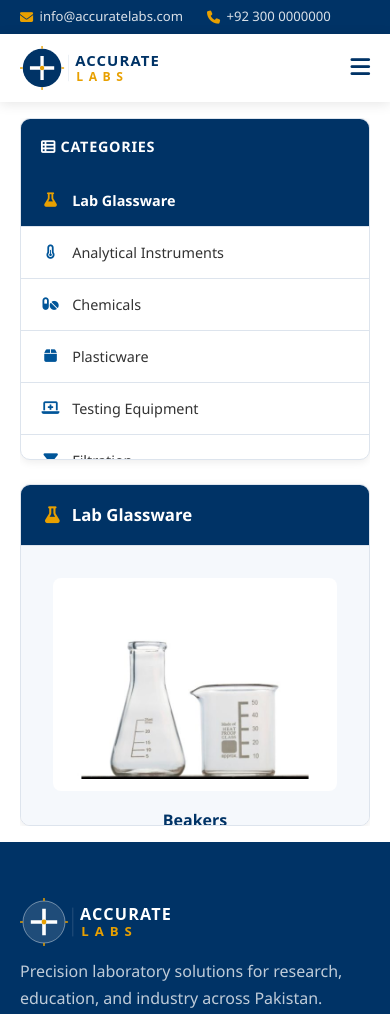
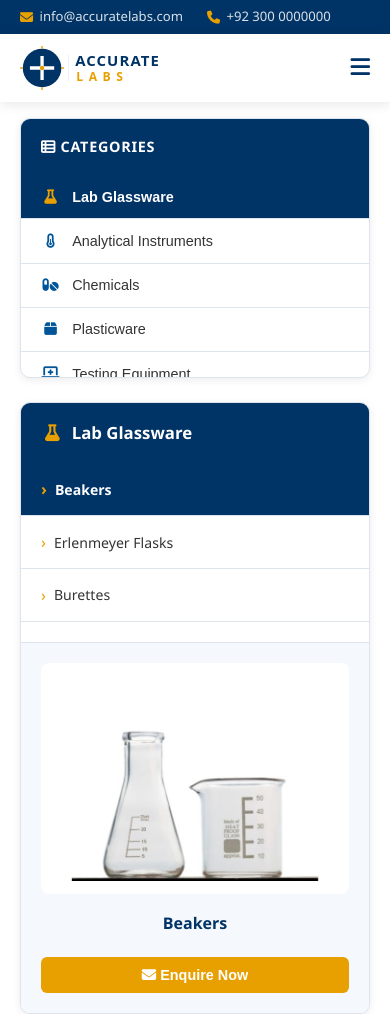
Before and after one commit to athershamim-prog/AccurateLabs, a plain HTML site: page products.html in a window 390 px wide. Shown: the top 1014 px of the page. Drawn offline with Linux system fonts and the light colour scheme.

Commit message:
Convert sidebar to buttons, fix mobile scroll

```diff
--- a/products.html
+++ b/products.html
@@ -25,17 +25,17 @@
     .cat-sidebar ul { list-style: none; padding: 0; margin: 0; overflow-y: auto; flex: 1; }
     .cat-sidebar ul li { border-bottom: 1px solid var(--border); }
     .cat-sidebar ul li:last-child { border-bottom: none; }
-    .cat-sidebar ul li a {
-      display: flex; align-items: center; gap: .75rem;
+    .cat-sidebar ul li button {
+      display: flex; align-items: center; gap: .75rem; width: 100%;
       padding: .85rem 1.25rem; font-size: .9rem; font-weight: 500;
-      color: var(--text); text-decoration: none;
+      color: var(--text); background: none; border: none;
+      text-align: left; cursor: pointer;
       transition: background var(--transition), color var(--transition);
-      cursor: pointer;
     }
-    .cat-sidebar ul li a i { color: var(--blue-mid); width: 1.2rem; text-align: center; flex-shrink: 0; }
-    .cat-sidebar ul li a:hover { background: var(--light-bg); color: var(--blue-dark); }
-    .cat-sidebar ul li a.active { background: var(--blue-dark); color: var(--white); font-weight: 600; }
-    .cat-sidebar ul li a.active i { color: var(--accent); }
+    .cat-sidebar ul li button i { color: var(--blue-mid); width: 1.2rem; text-align: center; flex-shrink: 0; }
+    .cat-sidebar ul li button:hover { background: var(--light-bg); color: var(--blue-dark); }
+    .cat-sidebar ul li button.active { background: var(--blue-dark); color: var(--white); font-weight: 600; }
+    .cat-sidebar ul li button.active i { color: var(--accent); }
 
     /* Product browser */
     .product-panel { background: var(--white); border-radius: 10px; box-shadow: var(--shadow-sm); border: 1px solid var(--border); overflow: hidden; display: flex; flex-direction: column; }
@@ -109,12 +109,15 @@
     .modal__msg.error   { display: block; background: #fdecea; color: #c62828; }
 
     @media (max-width: 900px) {
-      .products-layout { grid-template-columns: 1fr; }
-      .cat-sidebar { position: static; }
+      .products-page { height: auto; overflow: visible; }
+      .products-page .container { overflow: visible; }
+      .products-layout { grid-template-columns: 1fr; overflow: visible; }
+      .cat-sidebar { position: static; max-height: 260px; }
     }
     @media (max-width: 600px) {
       .product-panel__body { grid-template-columns: 1fr; }
-      .prod-list { border-right: none; border-bottom: 1px solid var(--border); max-height: 200px; overflow-y: auto; }
+      .prod-list { border-right: none; border-bottom: 1px solid var(--border); max-height: 180px; overflow-y: auto; }
+      .prod-image-panel { padding: 1.25rem; }
     }
   </style>
 </head>
@@ -162,14 +165,14 @@
         <aside class="cat-sidebar">
           <h3><i class="fas fa-th-list"></i> Categories</h3>
           <ul id="catList">
-            <li><a href="javascript:void(0)" data-cat="Lab Glassware"          data-icon="fa-flask"><i class="fas fa-flask"></i> Lab Glassware</a></li>
-            <li><a href="javascript:void(0)" data-cat="Analytical Instruments"  data-icon="fa-thermometer-half"><i class="fas fa-thermometer-half"></i> Analytical Instruments</a></li>
-            <li><a href="javascript:void(0)" data-cat="Chemicals"              data-icon="fa-pills"><i class="fas fa-pills"></i> Chemicals</a></li>
-            <li><a href="javascript:void(0)" data-cat="Plasticware"            data-icon="fa-box"><i class="fas fa-box"></i> Plasticware</a></li>
-            <li><a href="javascript:void(0)" data-cat="Testing Equipment"      data-icon="fa-laptop-medical"><i class="fas fa-laptop-medical"></i> Testing Equipment</a></li>
-            <li><a href="javascript:void(0)" data-cat="Filtration"             data-icon="fa-filter"><i class="fas fa-filter"></i> Filtration</a></li>
-            <li><a href="javascript:void(0)" data-cat="Weighing Scales"        data-icon="fa-weight"><i class="fas fa-weight"></i> Weighing Scales</a></li>
-            <li><a href="javascript:void(0)" data-cat="Fume Hoods"             data-icon="fa-wind"><i class="fas fa-wind"></i> Fume Hoods</a></li>
+            <li><button type="button" data-cat="Lab Glassware"          data-icon="fa-flask"><i class="fas fa-flask"></i> Lab Glassware</button></li>
+            <li><button type="button" data-cat="Analytical Instruments"  data-icon="fa-thermometer-half"><i class="fas fa-thermometer-half"></i> Analytical Instruments</button></li>
+            <li><button type="button" data-cat="Chemicals"              data-icon="fa-pills"><i class="fas fa-pills"></i> Chemicals</button></li>
+            <li><button type="button" data-cat="Plasticware"            data-icon="fa-box"><i class="fas fa-box"></i> Plasticware</button></li>
+            <li><button type="button" data-cat="Testing Equipment"      data-icon="fa-laptop-medical"><i class="fas fa-laptop-medical"></i> Testing Equipment</button></li>
+            <li><button type="button" data-cat="Filtration"             data-icon="fa-filter"><i class="fas fa-filter"></i> Filtration</button></li>
+            <li><button type="button" data-cat="Weighing Scales"        data-icon="fa-weight"><i class="fas fa-weight"></i> Weighing Scales</button></li>
+            <li><button type="button" data-cat="Fume Hoods"             data-icon="fa-wind"><i class="fas fa-wind"></i> Fume Hoods</button></li>
           </ul>
         </aside>
 
@@ -340,12 +343,11 @@
     }
 
     /* ── Sidebar clicks ── */
-    document.querySelectorAll('#catList a').forEach(link => {
-      link.addEventListener('click', e => {
-        e.preventDefault();
-        document.querySelectorAll('#catList a').forEach(l => l.classList.remove('active'));
-        link.classList.add('active');
-        loadCategory(link.dataset.cat, link.dataset.icon);
+    document.querySelectorAll('#catList button').forEach(btn => {
+      btn.addEventListener('click', () => {
+        document.querySelectorAll('#catList button').forEach(b => b.classList.remove('active'));
+        btn.classList.add('active');
+        loadCategory(btn.dataset.cat, btn.dataset.icon);
       });
     });
 
@@ -380,7 +382,7 @@
     });
 
     /* ── Open from URL param ── */
-    const allLinks = Array.from(document.querySelectorAll('#catList a'));
+    const allLinks = Array.from(document.querySelectorAll('#catList button'));
     const initCat  = localStorage.getItem('initCat') || new URLSearchParams(window.location.search).get('cat');
     localStorage.removeItem('initCat');
 
```
